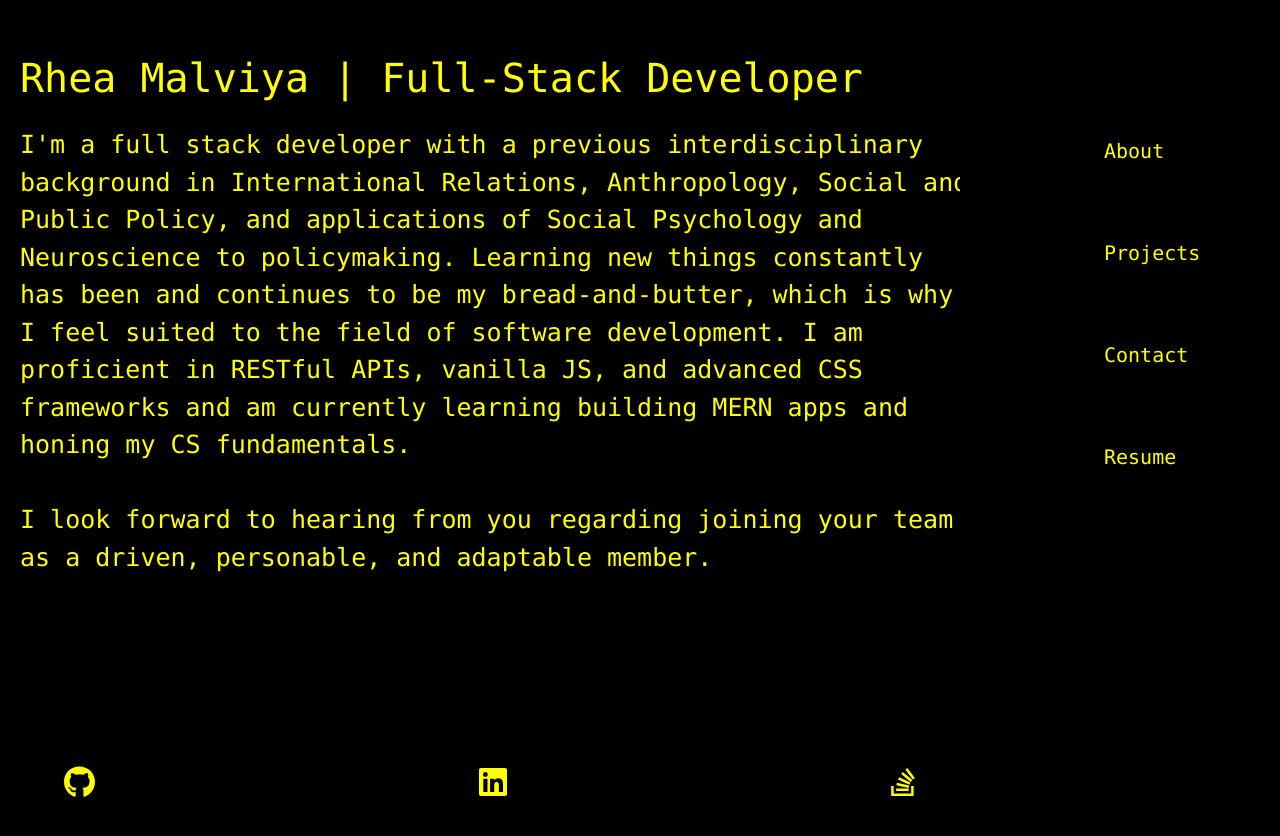
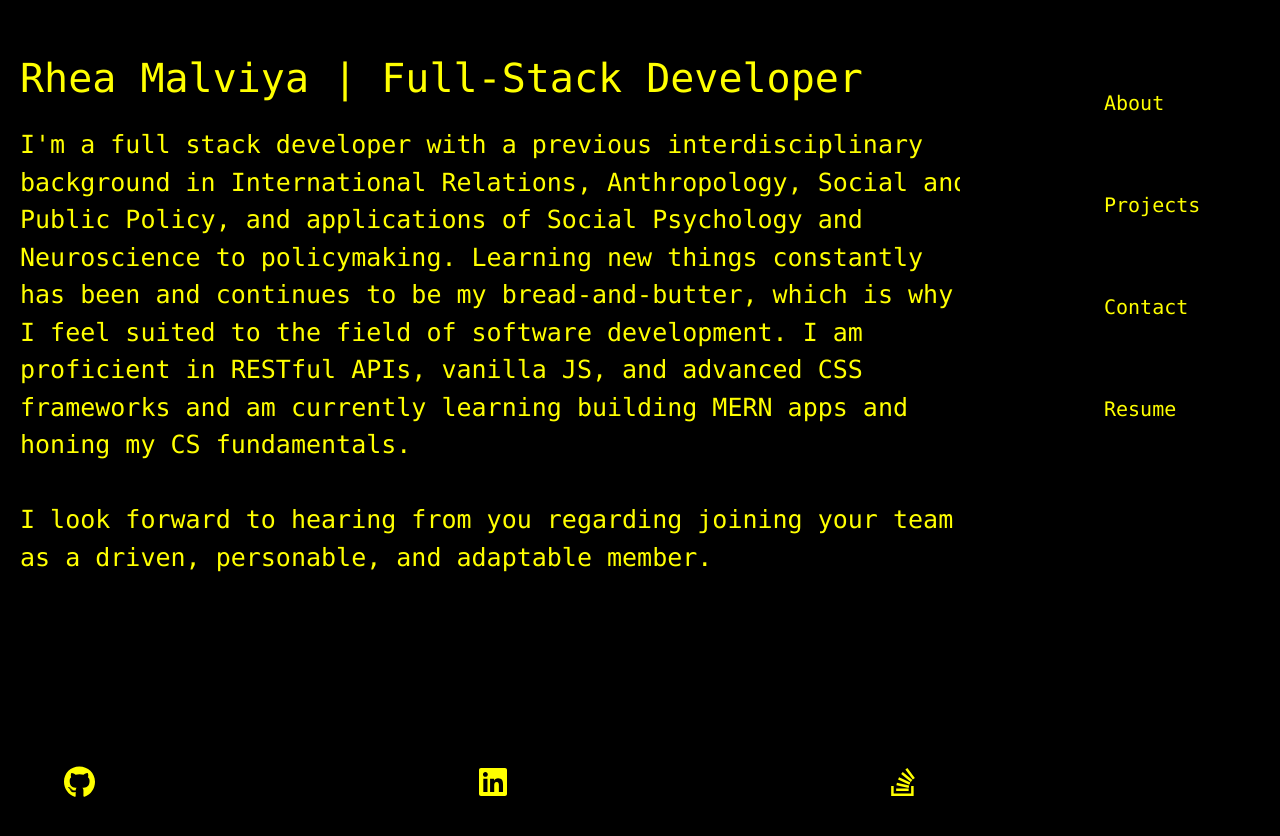
Before and after one commit to rheam97/rhea-react-portfolio, a React (Create React App) app: page / in a window 1280 px wide. Shown: the top 836 px of the page. Built offline with nearby package versions, Linux system fonts and the light colour scheme.

Commit message:
fixing some bugs and working on mobile responsiveness

```diff
--- a/package.json
+++ b/package.json
@@ -16,6 +16,8 @@
     "react-animations": "^1.0.0",
     "react-bootstrap": "^2.2.3",
     "react-dom": "^18.0.0",
+    "react-pro-sidebar": "^0.7.1",
+    "react-responsive-sidebar": "^0.1.16",
     "react-scripts": "5.0.1",
     "sass": "^1.50.0",
     "use-dark-mode": "^2.3.1",
--- a/src/app.scss
+++ b/src/app.scss
@@ -4,5 +4,31 @@
     background-color: black;
 
 
+    .heading {
+        margin-left: 20px;
+        width: calc(100vw - 20vw);
+        overflow: hidden;
+        border-right: 0.15em solid yellow;
+        white-space: nowrap;
+        letter-spacing: 0;
+        animation: typing 3.5s steps(30, end), blink-caret 0.75s step-end;
+      }
+      @keyframes typing {
+        from {
+          width: 0;
+        }
+        to {
+          width: 100%;
+        }
+      }
 
+      @keyframes blink-caret {
+        from,
+        to {
+          border-color: transparent;
+        }
+        50% {
+          border-color: orange;
+        }
+      }
 }
--- a/src/components/About/index.scss
+++ b/src/components/About/index.scss
@@ -1,5 +1,6 @@
 .heading {
   margin-left: 20px;
+  width: calc(100vw - 20vw);
   overflow: hidden;
   border-right: 0.15em solid yellow;
   white-space: nowrap;
@@ -30,3 +31,6 @@
   width:75vw;
   height: 70vh;
 }
+@media screen and (max-width: 600px){
+
+}
--- a/src/components/Projects/index.scss
+++ b/src/components/Projects/index.scss
@@ -1,6 +1,6 @@
 .projects {
   h1 {
-    margin-left: 29vw;
+    text-align: center
   }
   .carousel {
     margin-left: 0.5vw;
--- a/src/components/SideBar/index.scss
+++ b/src/components/SideBar/index.scss
@@ -1,13 +1,13 @@
 .sidebar {
     height: 100%;
-    width: 20vw;
+    width: calc(100vw - 80vw);
     position: fixed;
     z-index: 0;
     top: 0;
     right: 0;
     overflow-x: hidden;
     margin-right: 5vw;
-    padding-top: 10vw;
+    padding-top: 10vh;
 
     .nav-list{
         top: 35%;
@@ -15,6 +15,13 @@
             padding-bottom: 5vw;
             font-size: 20px;
             }
+        .nav-link:hover{
+            background-color: gray;
+            cursor: pointer;
+        }
     }
 
+    // @media screen and (max-width: 1067 ){
+
+    // }
 }
```
Also changed, not shown: 1 other file (tests, documents, lock files or other folders).
